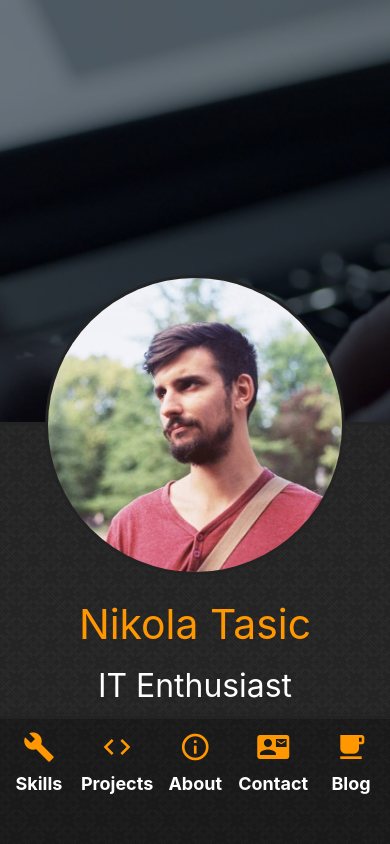
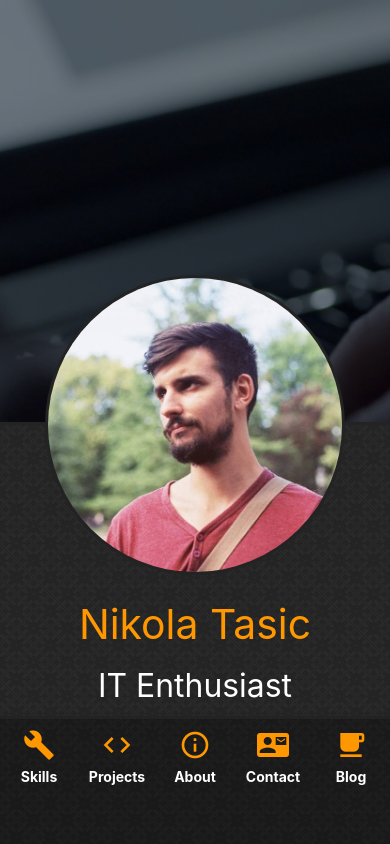
Before and after one commit to 7aske/portfolio-react, a React (Create React App) app: page / in a window 390 px wide. Shown: the top 844 px of the page. Built offline with nearby package versions, Linux system fonts and the light colour scheme; no server answers; a web font is replaced by a local one.

Commit message:
header scrollto

```diff
--- a/src/components/app/header/Header.css
+++ b/src/components/app/header/Header.css
@@ -49,4 +49,7 @@ header .skills-container .container {
   header .skills-container {
     padding-top: 0;
   }
+  header .skills-container a {
+    font-size: 14px;
+  }
 }
--- a/src/components/app/header/Header.scss
+++ b/src/components/app/header/Header.scss
@@ -66,6 +66,9 @@ header {
 		}
 		.skills-container{
 			padding-top: 0;
+			a {
+				font-size: 14px;
+			}
 		}
 	}
 }
--- a/src/components/app/header/headerLink/HeaderLink.tsx
+++ b/src/components/app/header/headerLink/HeaderLink.tsx
@@ -1,17 +1,17 @@
 import React from "react";
-import "./HeaderLink.css"
+import "./HeaderLink.css";
 
 type HeaderLinkProps = {
 	href: string;
 	name: string;
 	icon: string;
-	target ?: string;
+	target?: string;
 }
 type HeaderLinkState = {
 	href: string;
 	name: string;
 	icon: string;
-	target ?: string;
+	target?: string;
 }
 
 export class HeaderLink extends React.Component {
@@ -24,9 +24,31 @@ export class HeaderLink extends React.Component {
 		this.state = {href: props.href, name: props.name, icon: props.icon, target: props.target};
 	}
 
+	handleClick(ev: React.MouseEvent) {
+		let target = (ev.target as HTMLAnchorElement).nodeName === "I" ? (ev.target as HTMLElement).parentElement as HTMLAnchorElement : ev.target as HTMLAnchorElement;
+		if (!target.attributes.getNamedItem("data-scrollto")!.value.startsWith("#"))
+			return true;
+		ev.preventDefault();
+		let element = document.querySelector(target.attributes.getNamedItem("data-scrollto")!.value) as HTMLDivElement;
+		if (element == null) {
+			window.scroll({
+				top: 0,
+				left: 0,
+				behavior: "smooth",
+			});
+		} else {
+			window.scroll({
+				top: element.offsetTop - 150,
+				left: 0,
+				behavior: "smooth",
+			});
+		}
+	}
+
 	render() {
 		return (
-			<a href={this.state.href} target={this.state.target} data-scrollto={this.state.href.startsWith("#") ? this.state.href : ""}
+			<a onClick={this.handleClick} href={this.state.href} target={this.state.target}
+			   data-scrollto={this.state.href.startsWith("#") ? this.state.href : ""}
 			   className="skill animated slideInUp faster white-text font-weight-bold">
 				<i className="material-icons orange-text">{this.state.icon}</i><br/>{this.state.name}
 			</a>
```
